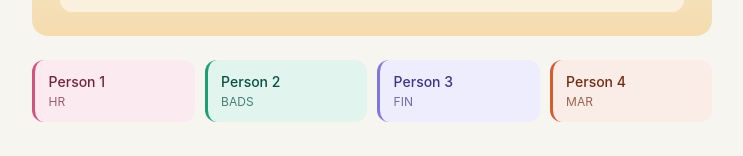
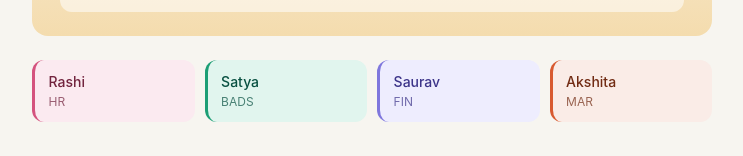
Before and after one commit to satyamohapatra-arch/Are-you-Free-, a React (Vite) app: page / in a window 1280 px wide. Shown: the part 178-334 px from the top of the page, without its empty margins (248-991 px from the left). Built offline with nearby package versions, Linux system fonts and the light colour scheme.

Commit message:
Actuall Names Added.

```diff
--- a/src/App.jsx
+++ b/src/App.jsx
@@ -13,7 +13,7 @@ const PERSON_COLORS = {
 
 const DEFAULT_BASE = {
   HR: {
-    name: "Person 1", tag: "HR",
+    name: "Rashi", tag: "HR",
     Monday: [["11:50 AM","4:50 PM"]],
     Tuesday: [["9:30 AM","11:30 AM"],["2:50 PM","4:50 PM"]],
     Wednesday: [["9:30 AM","1:50 PM"]],
@@ -23,7 +23,7 @@ const DEFAULT_BASE = {
     Sunday: []
   },
   BADS: {
-    name: "Person 2", tag: "BADS",
+    name: "Satya", tag: "BADS",
     Monday: [["9:30 AM","11:30 AM"],["2:50 PM","4:50 PM"]],
     Tuesday: [["11:50 AM","4:50 PM"]],
     Wednesday: [],
@@ -33,7 +33,7 @@ const DEFAULT_BASE = {
     Sunday: []
   },
   FIN: {
-    name: "Person 3", tag: "FIN",
+    name: "Saurav", tag: "FIN",
     Monday: [["11:50 AM","1:50 PM"]],
     Tuesday: [["11:50 AM","4:50 PM"]],
     Wednesday: [],
@@ -43,7 +43,7 @@ const DEFAULT_BASE = {
     Sunday: []
   },
   MAR: {
-    name: "Person 4", tag: "MAR",
+    name: "Akshita", tag: "MAR",
     Monday: [["9:30 AM","11:30 AM"],["2:50 PM","4:50 PM"]],
     Tuesday: [["11:50 AM","4:50 PM"]],
     Wednesday: [],
```
